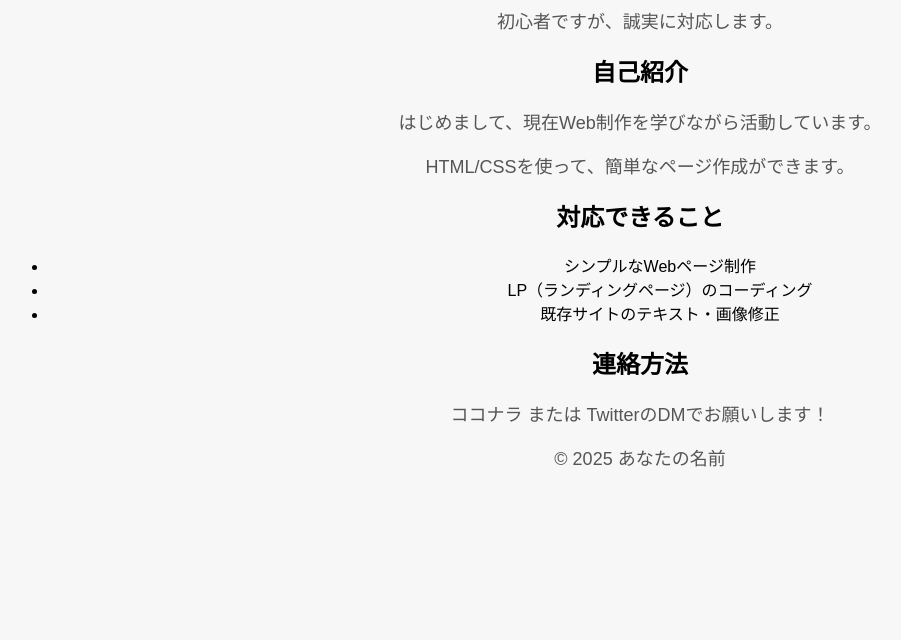
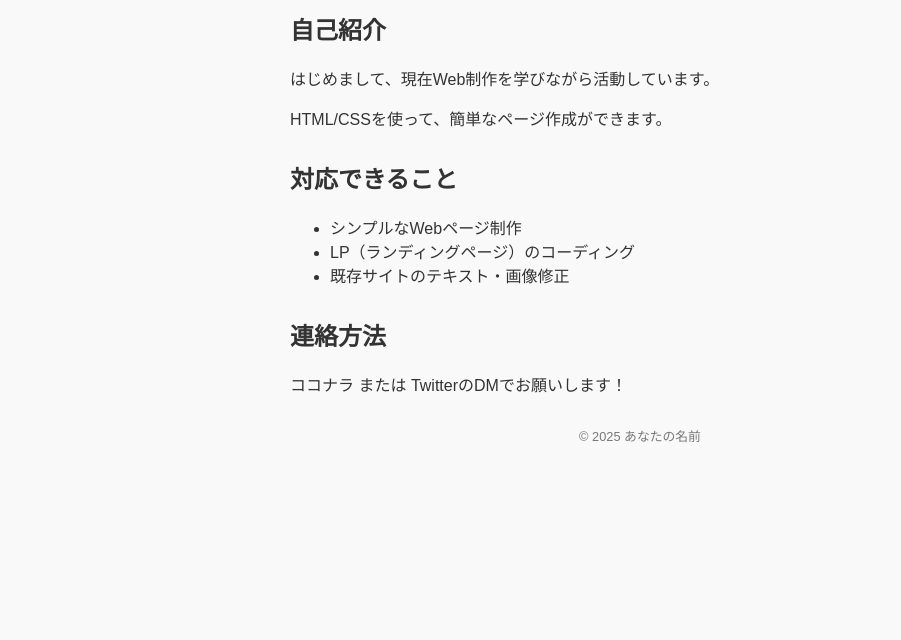
Before and after one commit to sika411/my-portfolio, a plain HTML site: page index.html in a window 1280 px wide. Shown: the part 160-800 px from the top of the page, without its empty margins (0-901 px from the left). Drawn offline with Linux system fonts and the light colour scheme.

Commit message:
style.css

```diff
--- a/style.css
+++ b/style.css
@@ -1,15 +1,27 @@
 body {
-  font-family: Arial, sans-serif;
-  background-color: #f7f7f7;
+  font-family: sans-serif;
+  max-width: 700px;
+  margin: 40px auto;
+  padding: 0 20px;
+  background-color: #f9f9f9;
+  color: #333;
+}
+
+header {
   text-align: center;
-  margin-top: 100px;
+  margin-bottom: 40px;
 }
 
 h1 {
   color: #2c3e50;
 }
 
-p {
-  font-size: 18px;
-  color: #555;
+section {
+  margin-bottom: 30px;
 }
+
+footer {
+  text-align: center;
+  font-size: 0.8em;
+  color: #777;
+}
```
